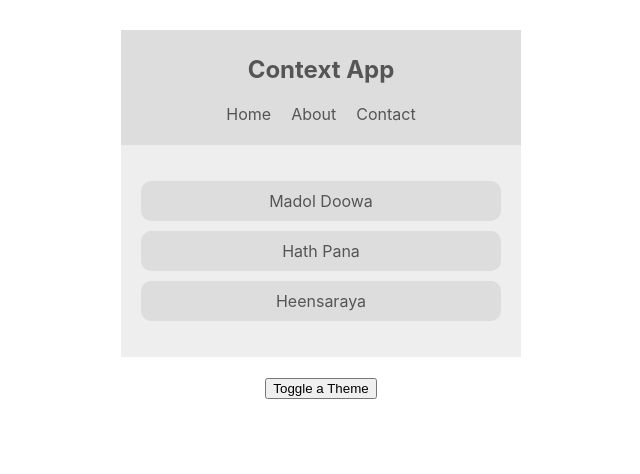
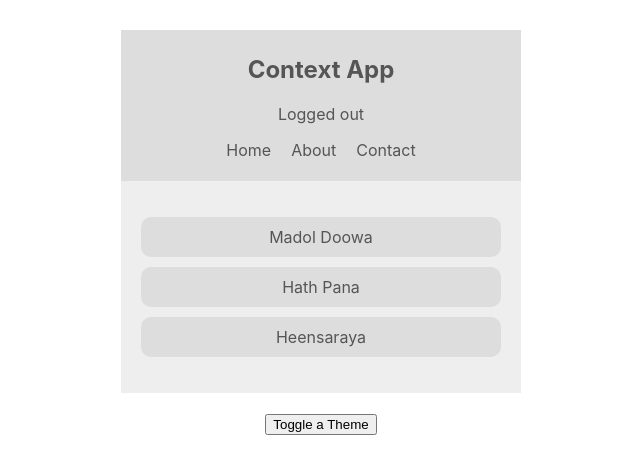
Before and after one commit to PawanGunawardhana/Context-App, a React (Create React App) app: page / in a window 1280 px wide. Shown: the top 474 px of the page, without its empty margins (319-959 px from the left). Built offline with nearby package versions, Linux system fonts and the light colour scheme.

Commit message:
Consumed multiple contexts and updated cheat sheet

```diff
--- a/src/components/Navbar.js
+++ b/src/components/Navbar.js
@@ -1,17 +1,23 @@
 import React, { Component } from "react";
 import { ThemeContext } from "../contexts/ThemeContext";
+import { AuthContext } from "../contexts/AuthContext";
 
 class Navbar extends Component {
   render() {
     return (
+      <AuthContext.Consumer>
+        {(authContext) => (
           <ThemeContext.Consumer>
-        {(context) => {
-          const { isLightTheme, light, dark } = context; //context eka use karanna one nam this.context kiyana property eka use karanna one.
+            {(themeContext) => {
+              const { isLightTheme, light, dark } = themeContext; //context eka use karanna one nam this.context kiyana property eka use karanna one.
               const theme = isLightTheme ? light : dark; //isLightTheme kiyana property eka true nam light theme eka use karanna one. naththam dark theme eka use karanna one.
+                const { isAuthenticated, toggleAuth} = authContext; //authContext kiyana context eka use karanna one nam this.context kiyana property eka use karanna one.
+
 
               return (
                 <nav style={{ color: theme.syntax, background: theme.ui }}>
                       <h1>Context App</h1>
+                      <div onClick={toggleAuth}>{ isAuthenticated?'Logged in':'Logged out'}</div>
                   <ul>
                     <li>Home</li>
                     <li>About</li>
@@ -21,6 +27,8 @@
               );
             }}
           </ThemeContext.Consumer>
+        )}
+      </AuthContext.Consumer>
     );
   }
 }
```
Also changed, not shown: Cheat Sheet.txt. Lines whose indentation alone changed are shown as unchanged.
